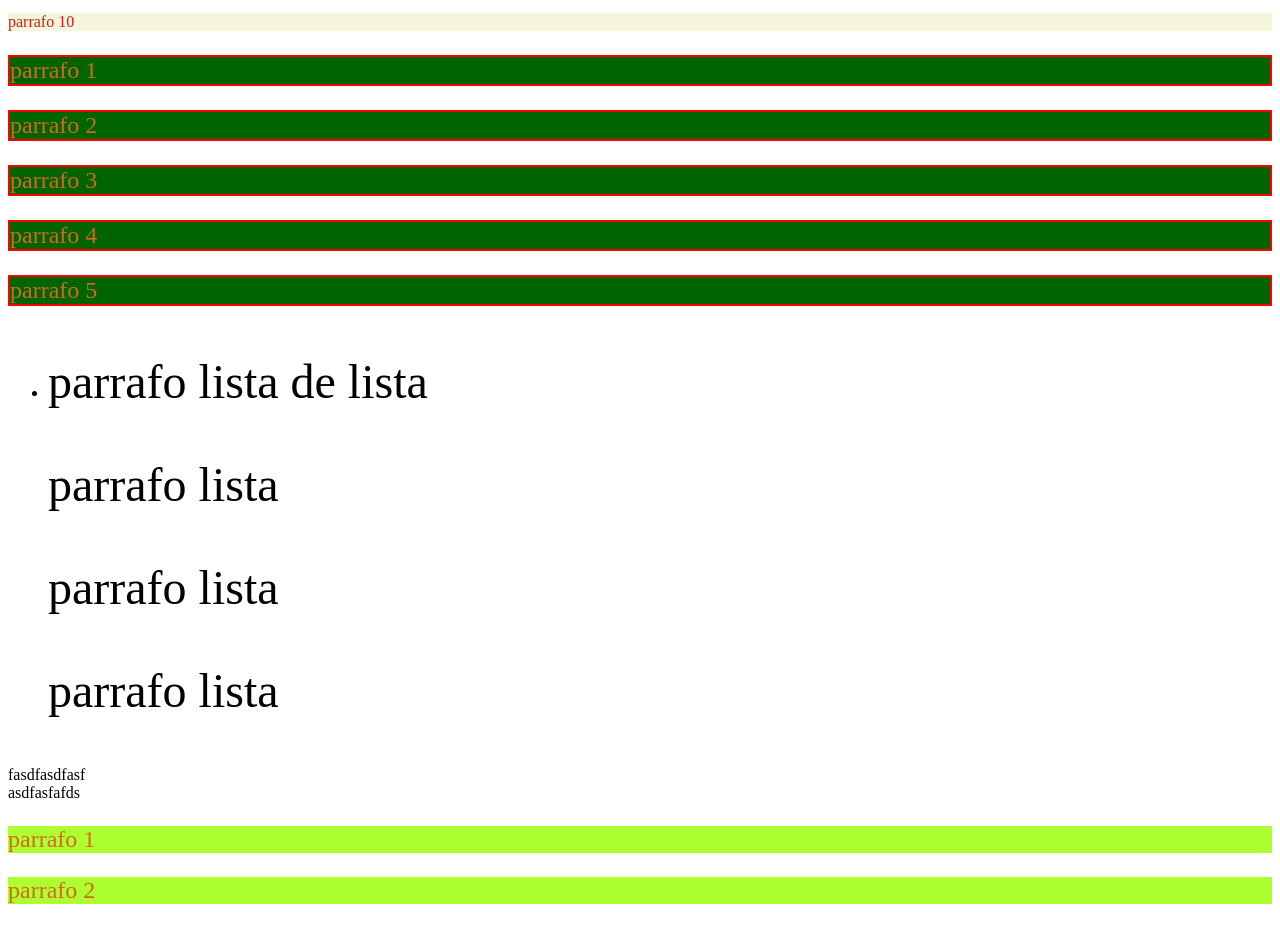
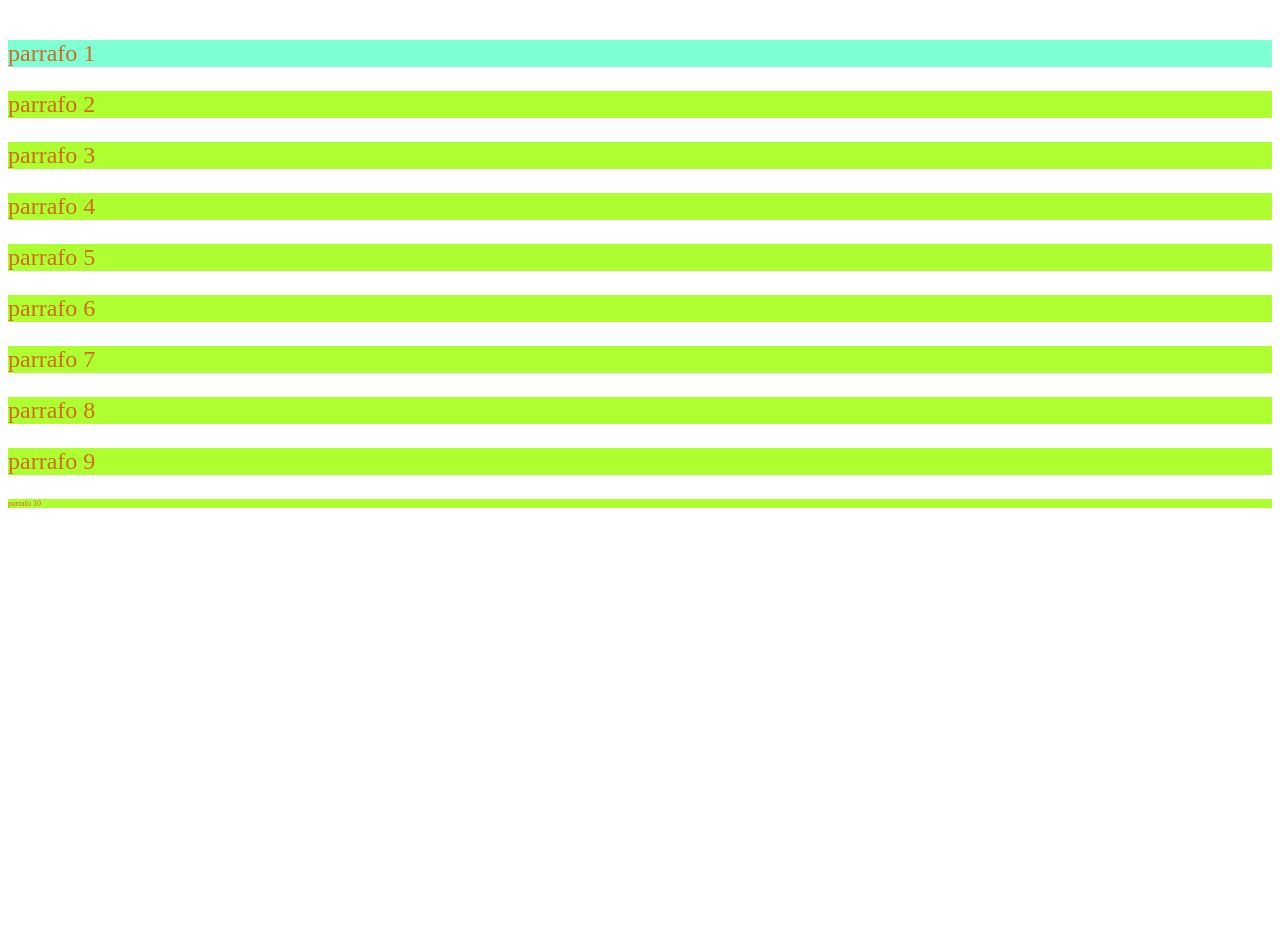
Before and after one commit to Ana-Galvez/css, a plain HTML site: page index.html in a window 1280 px wide. Shown: the part 509-1434 px from the top of the page. After the commit the page ends 1025 px from the top, so only its background shows below. Drawn offline with Linux system fonts and the light colour scheme.

Commit message:
refactor: pseudoclass

```diff
--- a/assets/css/style.css
+++ b/assets/css/style.css
@@ -43,6 +43,22 @@ h1 ~ p{
   background-color: beige !important;
 }
 
+section p:first-child{
+  background-color: aquamarine;
+}
+
+p:last-child{
+  font-size: 0.5rem;
+}
+
+p:only-child{
+  font-size: 4rem;
+}
+
+:not(p){
+  color:hotpink
+}
+
 /* p{
   font-size: 2rem;
 } */
--- a/index.html
+++ b/index.html
@@ -20,12 +20,12 @@
 </head>
 
 <body>
+  <h2>primeros p</h2>
+  <!-- <p>primeros p</p>
   <p>primeros p</p>
-  <p>primeros p</p>
-  <p>primeros p</p>
-  <p>primeros p</p>
+  <p>primeros p</p> -->
   <h1>Bienvenido al curso de css</h1>
-  <p class="section2">parrafo 1</p>
+  <!-- <p class="section2">parrafo 1</p>
   <p class="section2">parrafo 2</p>
   <p class="section2">parrafo 3</p>
   <p class="section2">parrafo 4</p>
@@ -34,26 +34,30 @@
   <p class="section2">parrafo 7</p>
   <p class="section2">parrafo 8</p>
   <p class="section2">parrafo 9</p>
-  <p class="section2">parrafo 10</p>
+  <p class="section2">parrafo 10</p> -->
   <section>
     <!-- css inline -->
     <p class="section1">parrafo 1</p>
-    <p class="section1">parrafo 2</p>
+    <!-- <p class="section1">parrafo 2</p>
     <p class="section1">parrafo 3</p>
     <p class="section1">parrafo 4</p>
-    <p class="section1">parrafo 5</p>
-    <ul>
+    <p class="section1">parrafo 5</p> -->
+    <!-- <ul>
+      <li><p>parrafo lista de lista</p></li>
+      <li><p>parrafo lista de lista</p></li>
+      <li><p>parrafo lista de lista</p></li>
+      <li><p>parrafo lista de lista</p></li>
       <li><p>parrafo lista de lista</p></li>
       <p>parrafo lista</p>
       <p>parrafo lista</p>
-      <p>parrafo lista</p>
+      <p>parrafo lista</p> -->
     </ul>
     fasdfasdfasf
   </section>
   <section>
     asdfasfafds
     <p class="section2">parrafo 1</p>
-    <p class="section2">parrafo 2</p>
+    <!-- <p class="section2">parrafo 2</p>
     <p class="section2">parrafo 3</p>
     <p class="section2">parrafo 4</p>
     <p class="section2">parrafo 5</p>
@@ -61,7 +65,7 @@
     <p class="section2">parrafo 7</p>
     <p class="section2">parrafo 8</p>
     <p class="section2">parrafo 9</p>
-    <p class="section2">parrafo 10</p>
+    <p class="section2">parrafo 10</p> -->
   </section>
   <section>
     <p class="section2">parrafo 1</p>
```
Also changed, not shown: 1 other file.
